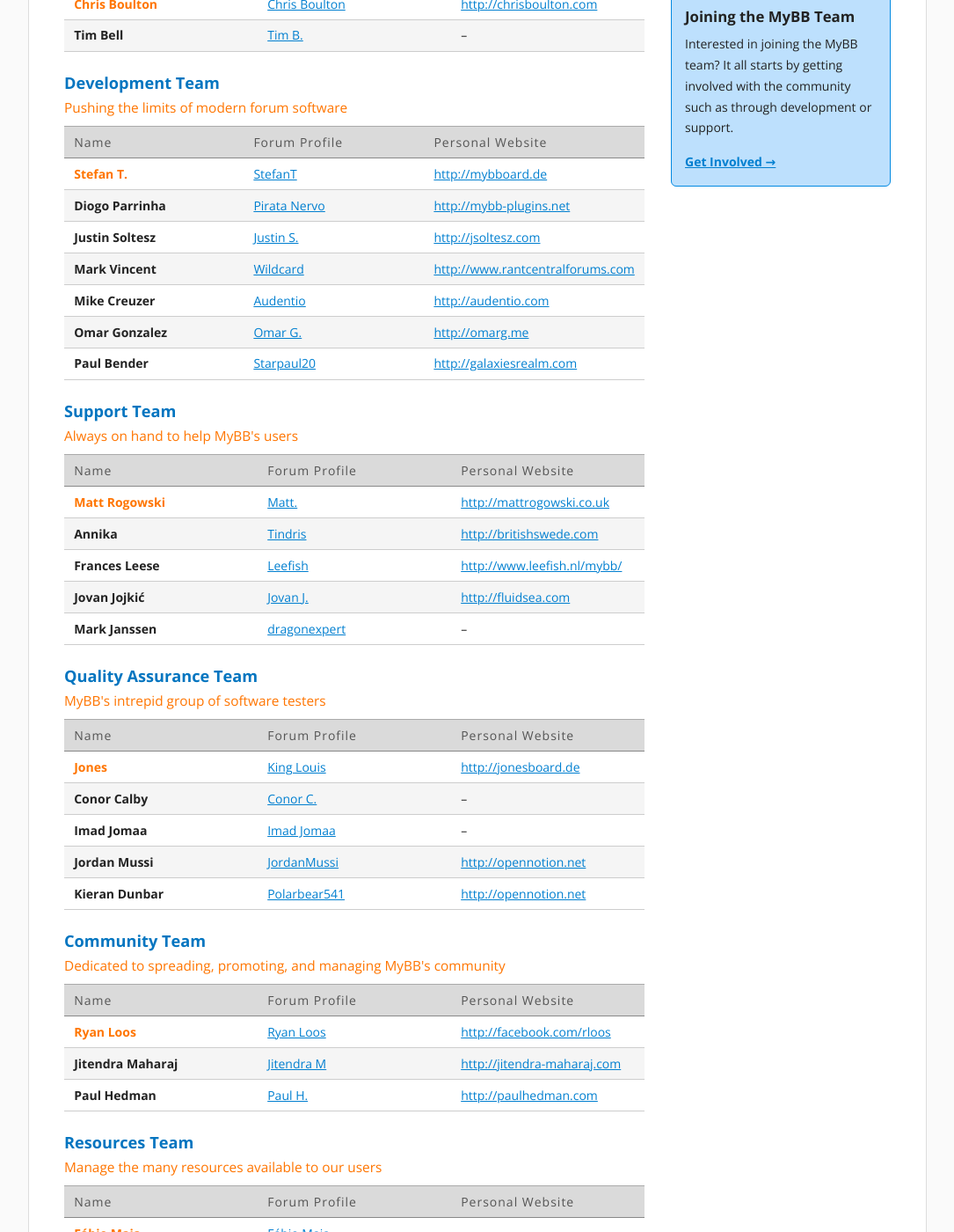
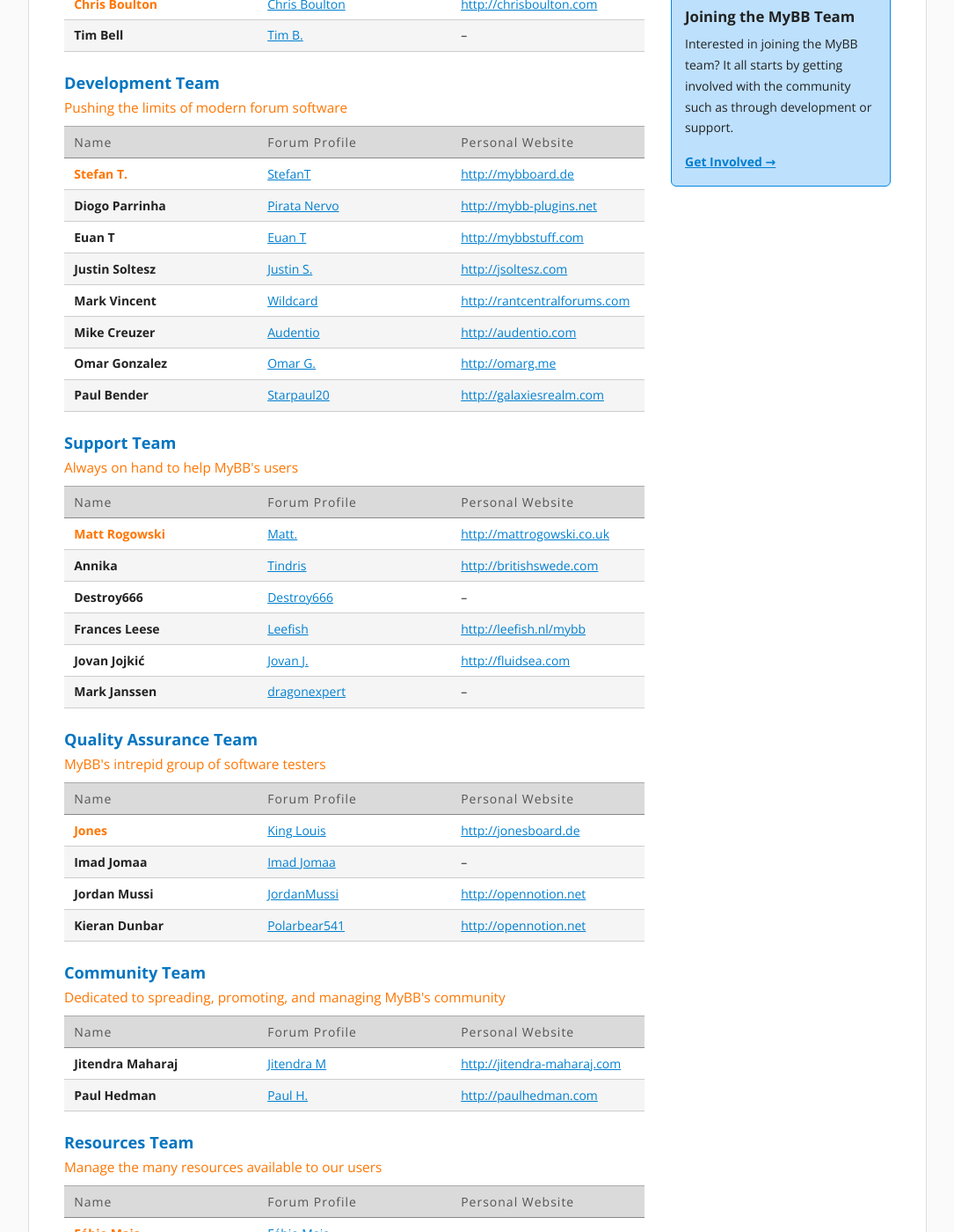
Before and after one commit to mybb/mybb.com, a Jekyll site: the page built from about/team.html, in a window 1280 px wide and 1400 px high, scrolled down 605 px. Shown: the whole window at 88% size, without its empty margins (97-1182 px from the left). Built offline with Jekyll 4.4.1, drawn with Linux system fonts in a browser that asks for light colours; nearby versions of some CDN libraries; Markdown is read by kramdown in place of the engine named in the settings; some of the changed text lies outside the part shown.

Commit message:
Updating the team listing

```diff
--- a/_data/team_community.yml
+++ b/_data/team_community.yml
@@ -6,8 +6,3 @@
   uid: 37431
   username: "Paul H."
   website: "http://paulhedman.com"
-- name: "Ryan Loos"
-  uid: 3971
-  username: "Ryan Loos"
-  website: "http://facebook.com/rloos"
-  lead: true
--- a/_data/team_development.yml
+++ b/_data/team_development.yml
@@ -26,4 +26,8 @@
 - name: "Mark Vincent"
   uid: 55383
   username: "Wildcard"
-  website: "http://www.rantcentralforums.com"
+  website: "http://rantcentralforums.com"
+- name: "Euan T"
+  uid: 21114
+  username: "Euan T"
+  website: "http://mybbstuff.com"
--- a/_data/team_quality_assurance.yml
+++ b/_data/team_quality_assurance.yml
@@ -1,7 +1,3 @@
-- name: "Conor Calby"
-  uid: 24127
-  username: "Conor C."
-  website: ""
 - name: "Imad Jomaa"
   uid: 6928
   username: "Imad Jomaa"
--- a/_data/team_resources.yml
+++ b/_data/team_resources.yml
@@ -1,7 +1,3 @@
-- name: "Alex Smith"
-  uid: 11154
-  username: "Alex Smith"
-  website: ""
 - name: "Fábio Maia"
   uid: 16693
   username: "Fábio Maia"
--- a/_data/team_support.yml
+++ b/_data/team_support.yml
@@ -5,7 +5,7 @@
 - name: "Frances Leese"
   uid: 23276
   username: "Leefish"
-  website: "http://www.leefish.nl/mybb/"
+  website: "http://leefish.nl/mybb"
 - name: "Jovan Jojkić"
   uid: 26592
   username: "Jovan J."
@@ -19,3 +19,7 @@
   uid: 57824
   username: "Tindris"
   website: "http://britishswede.com"
+- name: "Destroy666"
+  uid: 58253
+  username: "Destroy666"
+  website: ""
```
